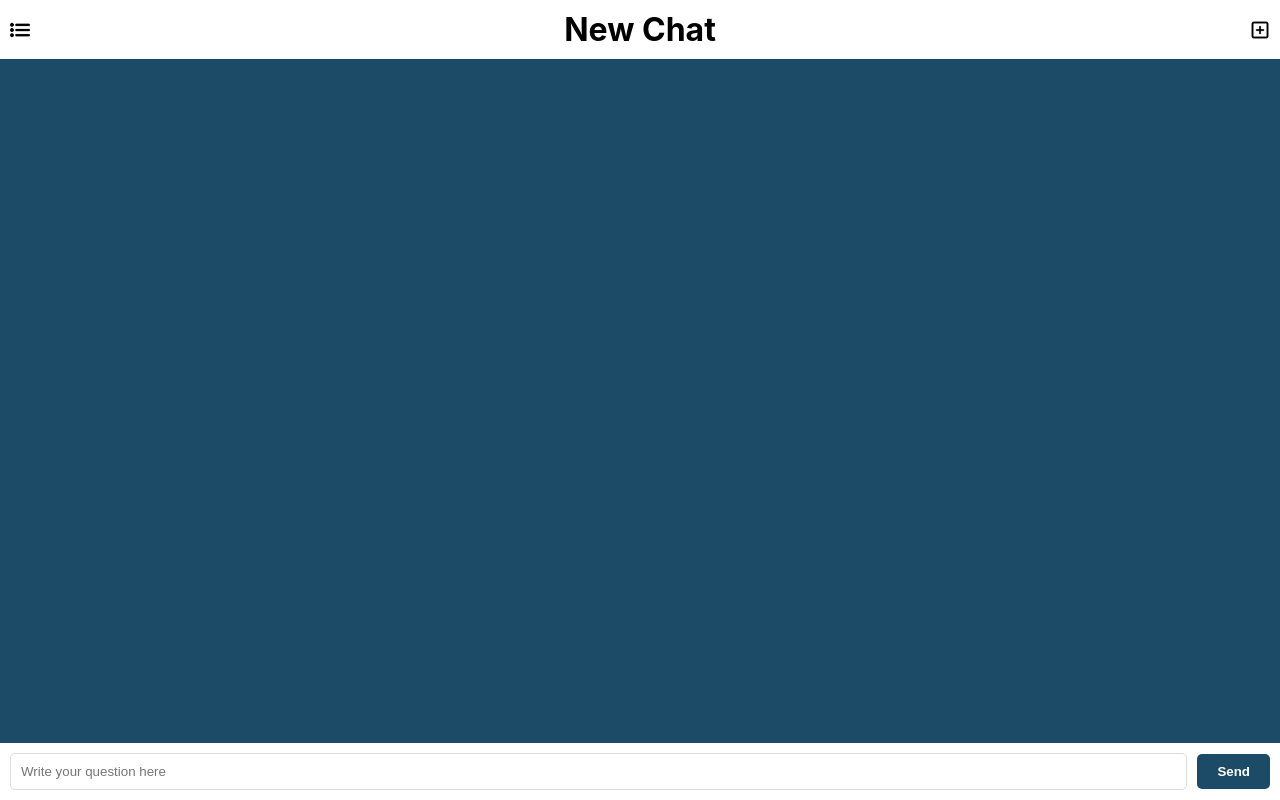
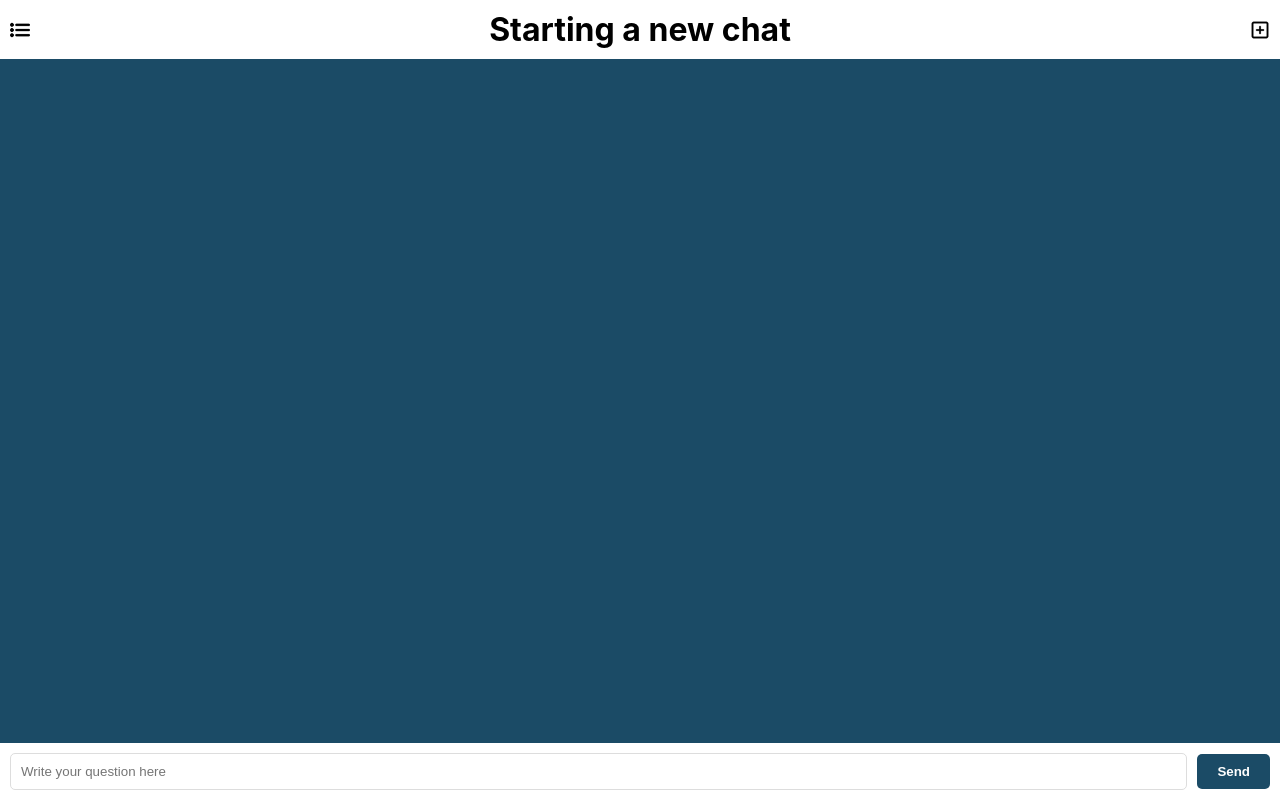
Before and after one commit to alinepmarcondes/ChatBot-IWS, a React (Create React App) app: page /chat in a window 1280 px wide. Built offline with nearby package versions, Linux system fonts and the light colour scheme.

Commit message:
feat: mudança do título

```diff
--- a/src/components/Chat/Chat.js
+++ b/src/components/Chat/Chat.js
@@ -24,7 +24,7 @@ function Chat() {
         <button className="chat-manual-button" onClick={openManual}>
           <img src={manualButtonIcon} alt="Manual" />
         </button>
-        <h1 className="chat-title">New Chat</h1>
+        <h1 className="chat-title">Starting a new chat</h1>
         <button className="chat-add-button">
           <img src={newChatButtonIcon} alt="Add" />
           </button>
--- a/src/components/Historic/Historic.js
+++ b/src/components/Historic/Historic.js
@@ -10,7 +10,7 @@ function Historic({ onClose }) {
         <button className="close-button" onClick={onClose}><img src={closeButtonIcon} alt="Fechar" /></button>
       </div>
       <div className="historic-content">
-        <h2>Histórico</h2>
+        <h2>Historic</h2>
         <ul>
           <li><a href="#">Topic 1</a></li>
           <li><a href="#">Topic 2</a></li>
```
